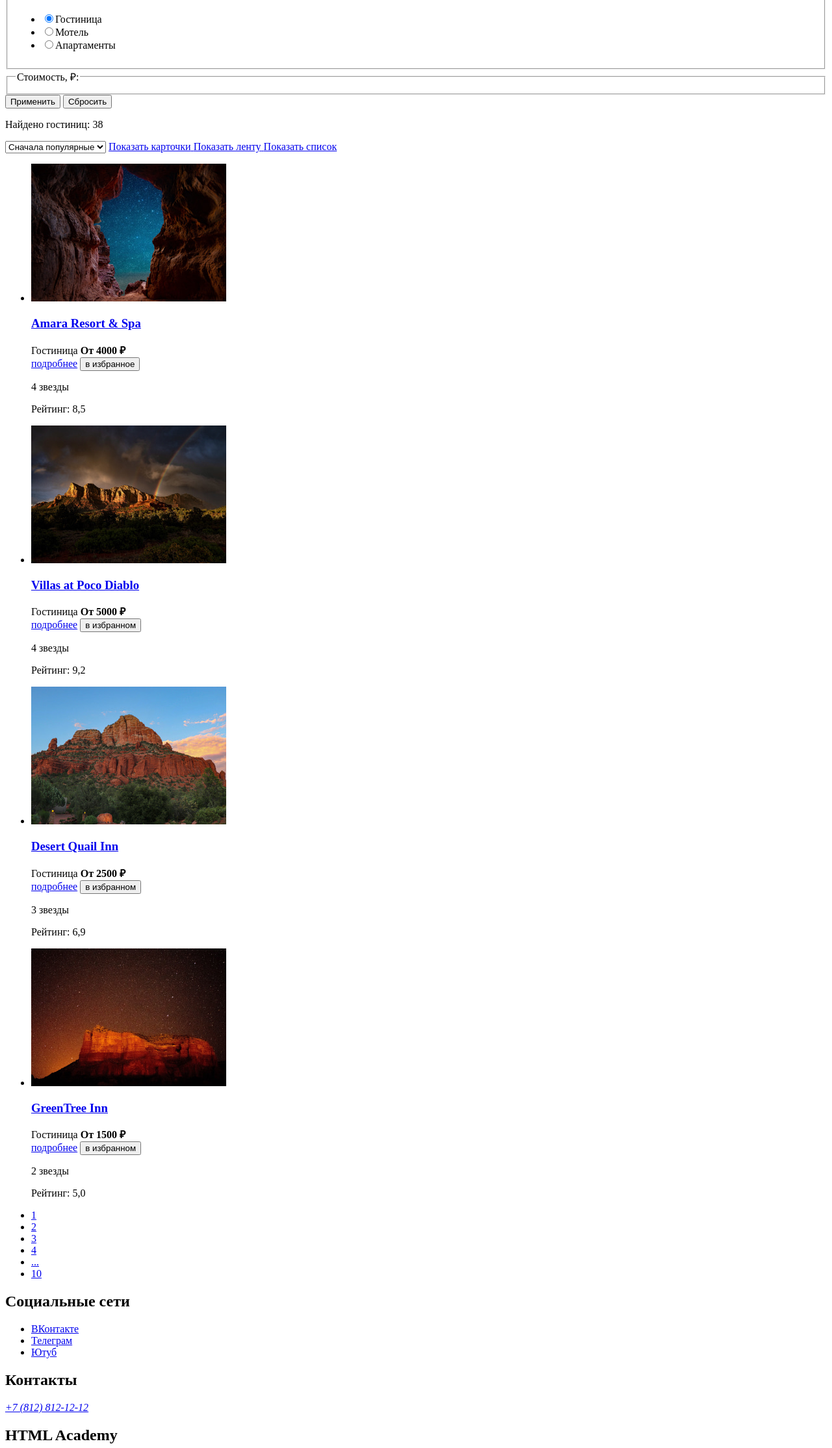
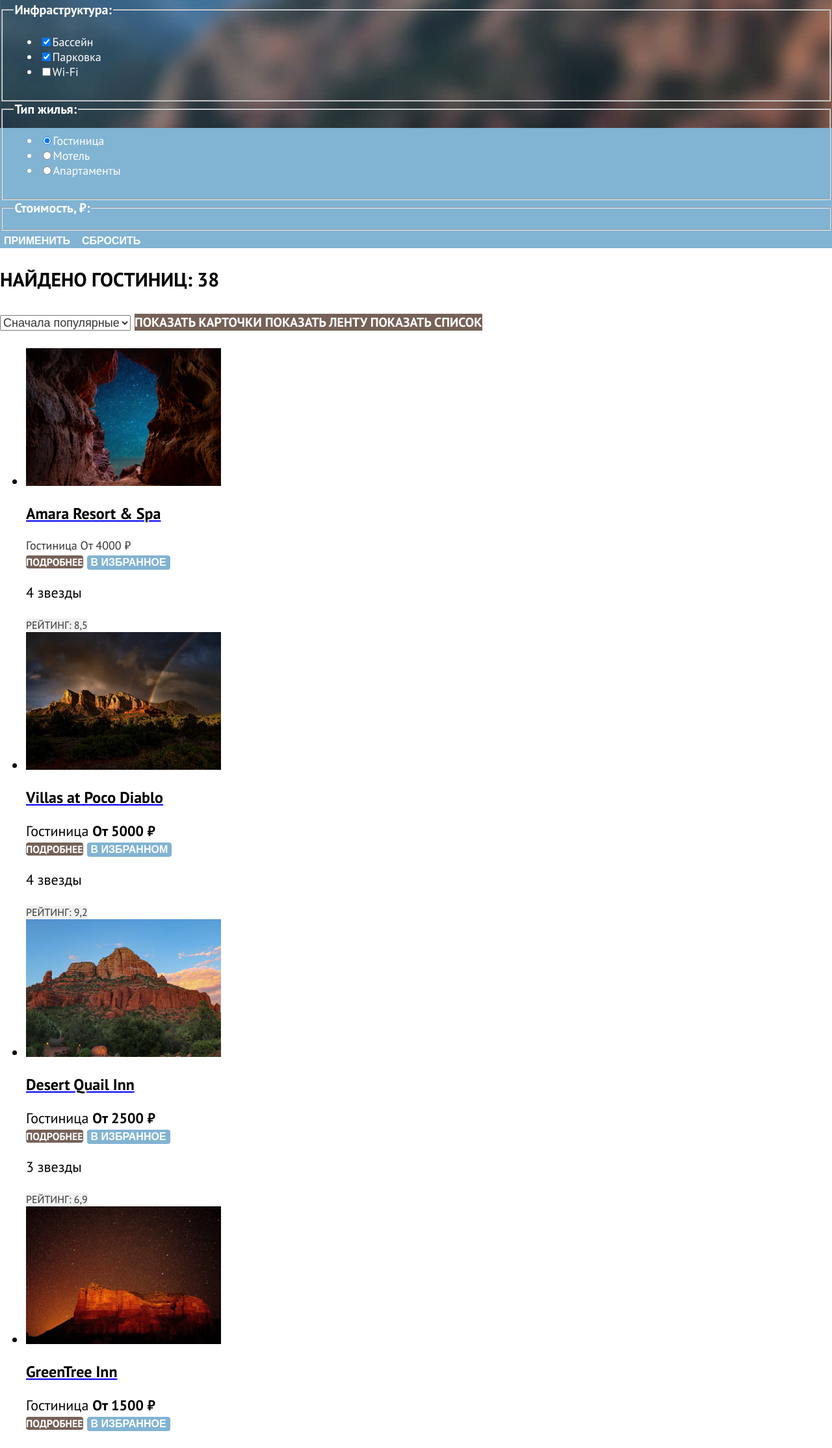
Before and after one commit to htmlacademy-htmlcss/1722801-sedona-35, a plain HTML site: page catalog.html in a window 1280 px wide. Shown: the part 547-2776 px from the top of the page at 65% size. Drawn offline with Linux system fonts and the light colour scheme.

Commit message:
Базовая стилизация всех страниц

```diff
--- a/catalog.html
+++ b/catalog.html
@@ -3,6 +3,7 @@
 <head>
   <meta charset="UTF-8">
   <title>Каталог</title>
+  <link rel="stylesheet" href="/styles/styles.css">
 </head>
 <body>
   <!--Header-->
@@ -40,7 +41,9 @@
     </nav>
   </header>
   <!--Main-->
+
     <main data-test="main" class="main-inner">
+      <div class="main-filter">
         <header class="inner-header">
           <h1 class="inner-header-title">Гостиницы Седоны</h1>
           <ul class="breadcrumbs">
@@ -95,10 +98,12 @@
             <fieldset class="catalog-filter-group">
               <legend class="catalog-filter-title">Стоимость, ₽:</legend>
             </fieldset>
-        <button class="button" type="submit">Применить</button>
-        <button class="button" type="submit">Сбросить</button>
+            <button class="button-blue" type="submit">Применить</button>
+            <button class="button-transparent" type="submit">Сбросить</button>
           </form>
-      <p>Найдено гостиниц: <span>38</span></p>
+        </section>
+      </div>
+      <p class="catalog-title">Найдено гостиниц: <span>38</span></p>
       <select data-test="catalog" class="select-control" aria-label="Сортировка">
         <option value="popular">Сначала популярные</option>
         <option value="cheap">Сначала дешёвые</option>
@@ -120,48 +125,50 @@
             <img class="hotels-card-image" src="/images/catalog/hotel-1.jpg" width="300" height="212" alt="фотография отеля Amara Resort & Spa">
             <h3 class="hotels-card-title">Amara Resort & Spa</h3>
           </a>
+          <div class="price">
             <span class="hotels-name">Гостиница</span>
-            <b class="hotels-price">От 4000 ₽</b> <br>
-            <a class="button" href="#">подробнее</a>
-            <button class="button">в избранное</button>
+            <b class="hotels-price">От 4000 ₽</b>
+          </div>
+          <a class="button-catalog" href="#">подробнее</a>
+          <button class="button-blue">в избранное</button>
           <p class="hotel-stars"><span class="visually-hidden">4 звезды</span></p>
-            <p class="hotel-raiting">Рейтинг: 8,5</p>
+          <span class="hotel-raiting">Рейтинг: 8,5</span>
         </li>
         <li class="hotel-card">
           <a class="hotel-card-link" href="#">
             <img class="hotel-card-image" src="/images/catalog/hotel-2.jpg" width="300" height="212" alt="фотография отеля Villas at Poco Diablo">
-            <h3 class="hotel-card-title">Villas at Poco Diablo</h3>
+            <h3 class="hotels-card-title">Villas at Poco Diablo</h3>
           </a>
             <span class="hotel-name">Гостиница</span>
             <b class="hotel-price">От 5000 ₽</b> <br>
-            <a class="button" href="#">подробнее</a>
-            <button class="button button-favourites">в избранном</button>
+            <a class="button-catalog" href="#">подробнее</a>
+            <button class="button-blue button-favourites">в избранном</button>
             <p class="hotel-stars"><span class="visually-hidden">4 звезды</span></p>
-            <p class="hotel-raiting">Рейтинг: 9,2</p>
+            <span class="hotel-raiting">Рейтинг: 9,2</span>
         </li>
         <li class="hotel-card">
           <a class="hotel-card-link" href="#">
             <img class="hotel-card-image" src="/images/catalog/hotel-3.jpg" width="300" height="212" alt="фотография отеля Desert Quail Inn">
-            <h3 class="hotel-card-title">Desert Quail Inn</h3>
+            <h3 class="hotels-card-title">Desert Quail Inn</h3>
           </a>
             <span class="hotel-name">Гостиница</span>
             <b class="hotel-price">От 2500 ₽</b> <br>
-            <a class="button" href="#">подробнее</a>
-            <button class="button button-favourites">в избранном</button>
+            <a class="button-catalog" href="#">подробнее</a>
+            <button class="button-blue">в избранное</button>
             <p class="hotel-stars"><span class="visually-hidden">3 звезды</span></p>
-            <p class="hotel-raiting">Рейтинг: 6,9</p>
+            <span class="hotel-raiting">Рейтинг: 6,9</span>
         </li>
           <li class="hotel-card">
             <a class="hotel-card-link" href="#">
               <img class="hotel-card-image" src="/images/catalog/hotel-4.jpg" width="300" height="212" walt="фотография отеля GreenTree Inn">
-              <h3 class="hotel-card-title">GreenTree Inn</h3>
+              <h3 class="hotels-card-title">GreenTree Inn</h3>
             </a>
               <span class="hotel-name">Гостиница</span>
               <b class="hotel-price">От 1500 ₽</b> <br>
-              <a class="button" href="#">подробнее</a>
-              <button class="button button-favourites">в избранном</button>
+              <a class="button-catalog" href="#">подробнее</a>
+              <button class="button-blue">в избранное</button>
               <p class="hotel-stars"><span class="visually-hidden">2 звезды</span></p>
-              <p class="hotel-raiting">Рейтинг: 5,0</p>
+              <span class="hotel-raiting">Рейтинг: 5,0</span>
           </li>
       </ul>
       <ul class="paginaion">
@@ -178,13 +185,13 @@
           <a class="pagination-link" href="#">4</a>
         </li>
         <li class="pagination-item">
-          <a class="pagination-link pagination-current paginaion-disabled" href="#">...</a>
+          <a class="pagination-link paginaion-disabled" href="#">...</a>
         </li>
         <li class="pagination-item">
           <a class="pagination-link" href="#">10</a>
         </li>
       </ul>
-    </section>
+
   </main>
   <!--Footer-->
   <footer data-test="footer" class="page-footer">
--- /dev/null
+++ b/styles/styles.css
@@ -0,0 +1,334 @@
+@font-face {
+  font-family: "PT Sans";
+  font-style: normal;
+  font-weight: 400;
+  src: url("../fonts/ptsans-400.woff2") format("woff2");
+  font-display: swap;
+}
+
+@font-face {
+  font-family: "PT Sans";
+  font-style: normal;
+  font-weight: 700;
+  src: url("../fonts/ptsans-700.woff2") format("woff2");
+  font-display: swap;
+}
+
+body {
+  font-family: "PT Sans", sans-serif;
+  font-size: 22px;
+  line-height: 26px;
+  color: #000000;
+  background: #ffffff;
+  margin: 0;
+}
+
+.button {
+  font-weight: 700;
+  font-size: 20px;
+  line-height: 36px;
+  text-transform: uppercase;
+  text-decoration: none;
+  color: #FFFFFF;
+  background: #756157;
+  border: none;
+}
+
+/* Pages */
+.navigation-link {
+  font-style: normal;
+  font-weight: 700;
+  font-size: 20px;
+  line-height: 24px;
+  text-align: center;
+  color: inherit;
+  text-decoration: none;
+  text-transform: uppercase;
+}
+
+.main-index {
+  text-align: center;
+}
+
+.hero {
+  background-image: url("/styles/images/hero-background.jpg");
+  background-size: 100% auto;
+  background-repeat: no-repeat;
+  background-color: #81B3D3;
+}
+
+.about-sedona-title {
+  font-style: normal;
+  font-weight: 700;
+  font-size: 30px;
+  line-height: 36px;
+  text-transform: uppercase;
+}
+
+/* Advantages */
+.advantages-item {
+  background: rgba(131, 179, 211, 0.12);
+}
+
+li.advantages-item:nth-child(1), li.advantages-item:nth-child(5) {
+  background: #82B3D3;
+  color: #ffffff;
+}
+
+li.advantages-item:nth-child(3) {
+  background: rgba(131, 179, 211, 0.2);
+}
+
+.advantages-title {
+  font-weight: 700;
+  font-size: 24px;
+  line-height: 28px;
+  text-transform: uppercase;
+}
+
+.advantages-text {
+  font-weight: 400;
+  font-size: 18px;
+  line-height: 21px;
+}
+
+/* Services */
+.services-item {
+  background: rgba(131, 179, 211, 0.12);
+}
+
+li.services-item:nth-child(even) {
+  background: #FFFFFF;
+}
+
+.services-title {
+  font-weight: 700;
+  font-size: 24px;
+  line-height: 28px;
+  text-transform: uppercase;
+}
+
+.services-text {
+  font-weight: 400;
+  font-size: 18px;
+  line-height: 21px;
+  color: #333333;
+}
+
+
+/*
+.advantages-title {         ПЕРЕДЕЛАТЬ
+  font-size: 24px;
+  line-height: 28px;
+  font-weight: 700;
+  text-transform: uppercase;
+}
+
+.advantages-text {
+  font-size: 18px;
+  line-height: 21px;
+}
+
+.advantages-item-inner {
+  background: #82B3D3;
+  color: #ffffff;
+}
+*/
+
+
+.search-title {
+  font-weight: 700;
+  font-size: 30px;
+  line-height: 36px;
+  text-transform: uppercase;
+}
+
+.mailing {
+  background-image: url("/images/main/search-background.jfif");
+  background-size: 100% auto;
+  background-repeat: no-repeat;
+  background-color: #81B3D3;
+}
+
+.mailing-title {
+  font-weight: 700;
+  font-size: 30px;
+  line-height: 36px;
+  text-transform: uppercase;
+  color: #FFFFFF;
+}
+
+.mailing-subtitle {
+  font-weight: 400;
+  font-size: 22px;
+  line-height: 26px;
+  color: #FFFFFF;
+}
+
+.button-mailing {
+  background: #82B3D3;
+  border: none;
+  color:#FFFFFF;
+  font-weight: 700;
+  font-size: 20px;
+  line-height: 36px;
+  text-transform: uppercase;
+}
+
+/* Footer */
+.footer-contacts-address-phone {
+  font-style: normal;
+  font-weight: 400;
+  font-size: 40px;
+  line-height: 40px;
+  text-decoration: none;
+  color: #000000;
+}
+
+/* CATALOG */
+.button-blue {
+  font-style: normal;
+  font-weight: 700;
+  font-size: 16px;
+  line-height: 20px;
+  align-items: center;
+  text-align: center;
+  text-transform: uppercase;
+  color: #FFFFFF;
+  background: #82B3D3;
+  border-radius: 4px;
+  border: 0;
+}
+
+.button-transparent {
+  font-style: normal;
+  font-weight: 700;
+  font-size: 16px;
+  line-height: 20px;
+  align-items: center;
+  text-align: center;
+  text-transform: uppercase;
+  color: #FFFFFF;
+  background-color: transparent;
+  border: 0;
+}
+
+.button-catalog {
+  font-style: normal;
+  font-weight: 700;
+  font-size: 16px;
+  line-height: 20px;
+  align-items: center;
+  text-align: center;
+  text-transform: uppercase;
+  text-decoration: none;
+  color: #FFFFFF;
+  background: #756157;
+  border-radius: 4px;
+}
+
+
+.main-filter {
+  background-image: url("/images/catalog/catalog-background.jpg");
+  background-size: 100% auto;
+  background-repeat: no-repeat;
+  background-color: #81B3D3;
+  color: #FFFFFF;
+}
+
+.inner-header-title {
+  font-weight: 700;
+  font-size: 60px;
+  line-height: 78px;
+}
+
+.breadcrumbs-item {
+  font-weight: 400;
+  font-size: 16px;
+  line-height: 21px;
+  color: #FFFFFF;
+  text-decoration: none;
+}
+
+.catalog-filter-title {
+  font-weight: 700;
+  font-size: 20px;
+  line-height: 24px;
+}
+
+.catalog-filter-list {
+  font-weight: 400;
+  font-size: 18px;
+  line-height: 23px;
+}
+
+.catalog-title {
+  font-weight: 700;
+  font-size: 30px;
+  line-height: 36px;
+  text-transform: uppercase;
+}
+
+.select-control {
+  font-weight: 400;
+  font-size: 18px;
+  line-height: 21px;
+  color: #333333;
+}
+
+.hotels-card-title {
+  font-weight: 700;
+  font-size: 24px;
+  line-height: 28px;
+  color: #000000;
+  text-decoration: none;
+}
+
+.price {
+  font-weight: 400;
+  font-size: 18px;
+  line-height: 21px;
+  color: #333333;
+}
+
+.hotels-price {
+  font-style: normal;
+  font-weight: 400;
+  font-size: 18px;
+  line-height: 21px;
+}
+
+.hotel-raiting {
+  font-style: normal;
+  font-weight: 400;
+  font-size: 16px;
+  line-height: 20px;
+  text-align: center;
+  text-transform: uppercase;
+  color: #333333;
+  background: #F2F2F2;
+  border-radius: 4px;
+}
+
+.pagination-link {
+  font-style: normal;
+  font-weight: 700;
+  font-size: 20px;
+  line-height: 36px;
+  align-items: center;
+  text-align: center;
+  text-transform: uppercase;
+  text-decoration: none;
+  color: #ffffff;
+  background: #82B3D3;
+}
+
+.pagination-current {
+  background: #F2F2F2;
+  color: #000000;
+}
+
+.paginaion-disabled {
+  background-color: #fff;
+  color: #000;
+}
```
Also changed, not shown: index.html (+29 -27 lines), images/catalog/catalog-background.jpg (added), styles/images/hero-background.jpg (added), styles/images/main-background.jpg (added), 1 other file. Lines whose indentation alone changed are shown as unchanged.
